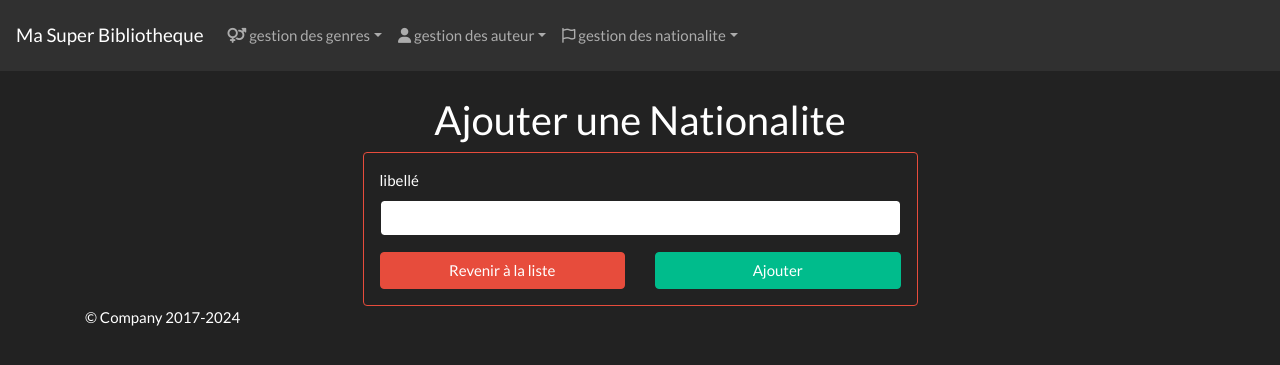
After one commit to tidjani783/TP3-PHP, a PHP site: page /formNationalit.php in a window 1280 px wide. The commit adds this page. Shown: the top 365 px of the page. Run offline with PHP 8.4, Linux system fonts and the light colour scheme; some libraries are stand-ins or nearby versions.

Commit message:
seance du 30/01/2025

```diff
--- /dev/null
+++ b/formNationalit.php
@@ -0,0 +1,19 @@
+
+<?php include "header.php";
+?>
+<div class="container mt-5 pt-5">
+<h2 class='text-center'>Ajouter une Nationalite</h2>
+<form action="valideAjoutNationalites.php" method="post" class="col-md-6 offset-md-3 border border-danger p-3 rounded">
+<div  class="form-group">
+     <label for='libelle' > libellé </label>
+     <input type="text" class='form-control' id='Libellé' placehoder='Saisir le libellé' name='libelle'>
+</div>
+<div class="row">
+    <div class="col"> <a href="listeNationalites.php" class= 'btn btn-danger btn-block'>Revenir à la liste</a></div>
+    <div class="col"><button type='submit' class='btn btn-success btn-block'>Ajouter </button></div>
+</div>
+</form>
+</div>
+<?php include "footer.php";
+
+?>
```
Also changed, not shown: formModifNationalite.php (+3 -4 lines), valideModifNationalites.php (+4 -3 lines).
